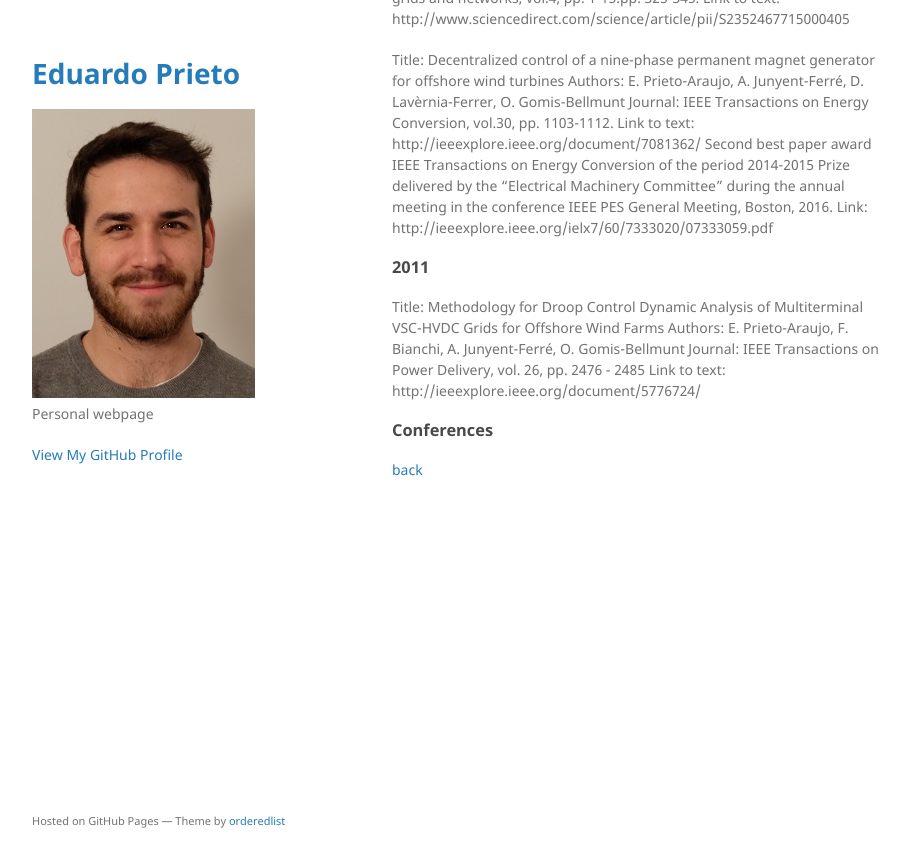
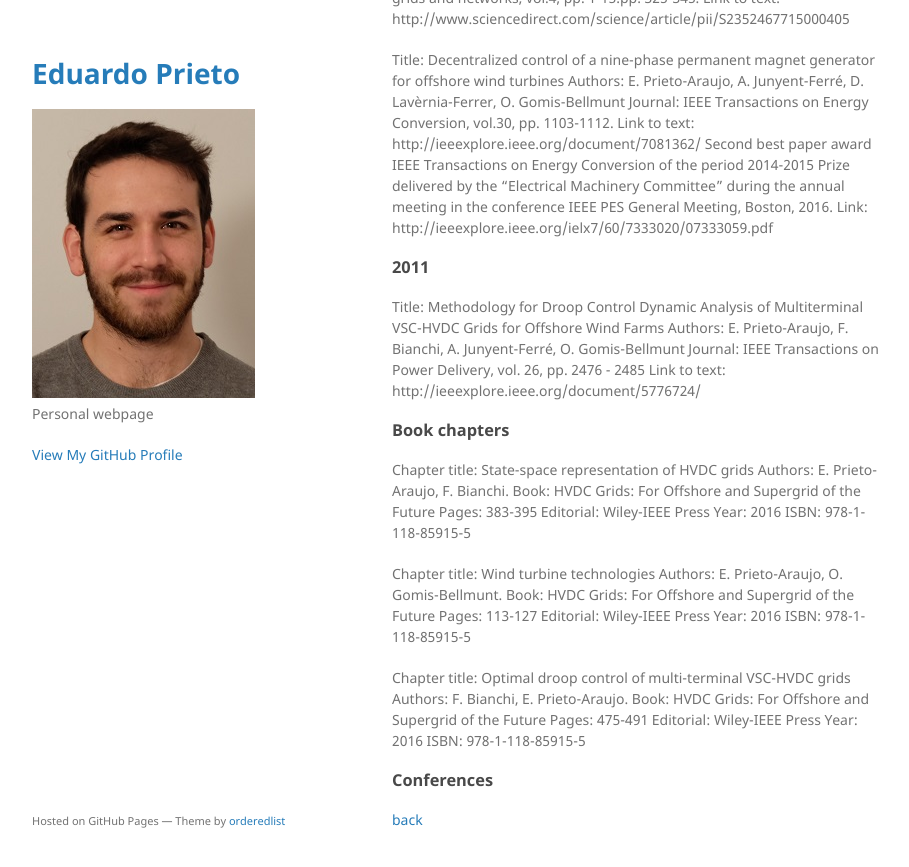
Before and after one commit to eprietoaraujo/eprietoaraujo.github.io, a Jekyll site: the page built from another-page.md, in a window 1280 px wide and 900 px high, scrolled down 1685 px. Shown: the top 867 px of the window, without its empty margins (178-1087 px from the left). Built offline with Jekyll 4.4.1, drawn with Linux system fonts in a browser that asks for light colours; our own code applies the rules of GitHub Pages for plain Markdown files.

Commit message:
Update another-page.md

```diff
--- a/another-page.md
+++ b/another-page.md
@@ -89,6 +89,32 @@ Authors: E. Prieto-Araujo, F. Bianchi, A. Junyent-Ferré, O. Gomis-Bellmunt
 Journal: IEEE Transactions on Power Delivery, vol. 26, pp. 2476 - 2485
 Link to text: http://ieeexplore.ieee.org/document/5776724/
 
+### Book chapters
+Chapter title: State-space representation of HVDC grids
+Authors: E. Prieto-Araujo, F. Bianchi.
+Book: HVDC Grids: For Offshore and Supergrid of the Future
+Pages: 383-395
+Editorial: Wiley-IEEE Press
+Year: 2016
+ISBN: 978-1-118-85915-5
+
+Chapter title: Wind turbine technologies
+Authors: E. Prieto-Araujo, O. Gomis-Bellmunt.
+Book: HVDC Grids: For Offshore and Supergrid of the Future
+Pages: 113-127
+Editorial: Wiley-IEEE Press
+Year: 2016
+ISBN: 978-1-118-85915-5
+
+Chapter title: Optimal droop control of multi-terminal VSC-HVDC grids
+Authors: F. Bianchi, E. Prieto-Araujo.
+Book: HVDC Grids: For Offshore and Supergrid of the Future
+Pages: 475-491
+Editorial: Wiley-IEEE Press
+Year: 2016
+ISBN: 978-1-118-85915-5
+
+
 ### Conferences
 
 [back](./)
```
